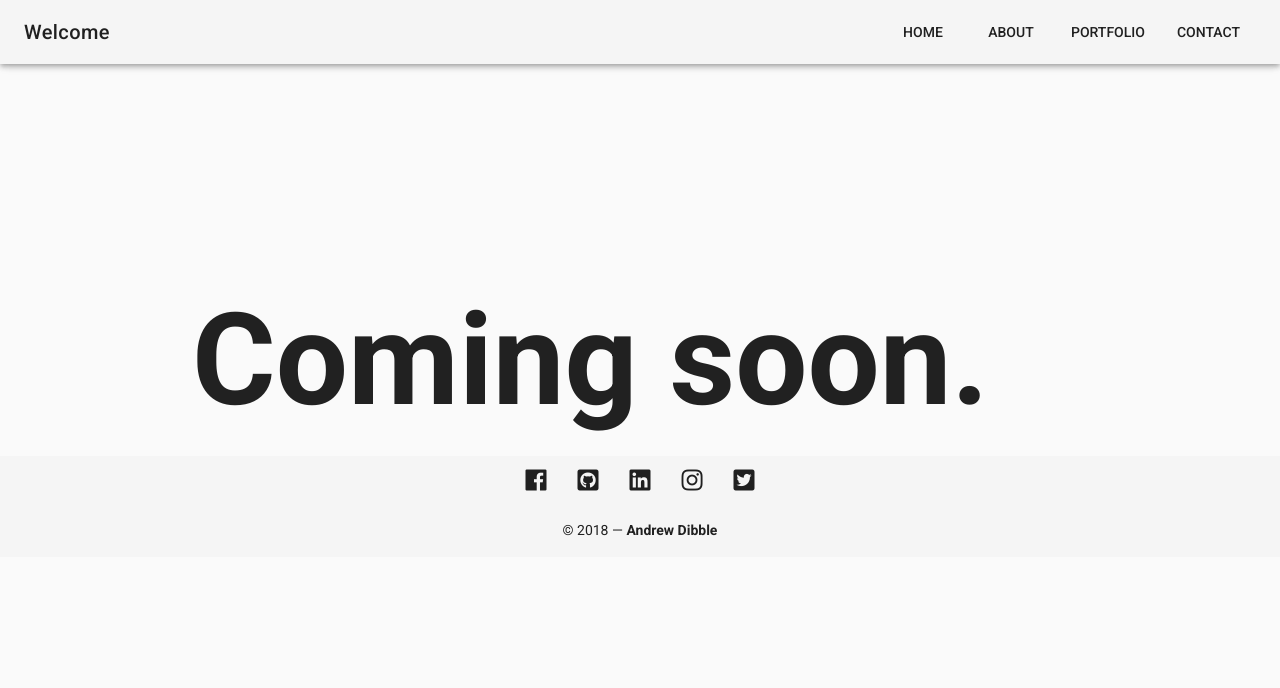
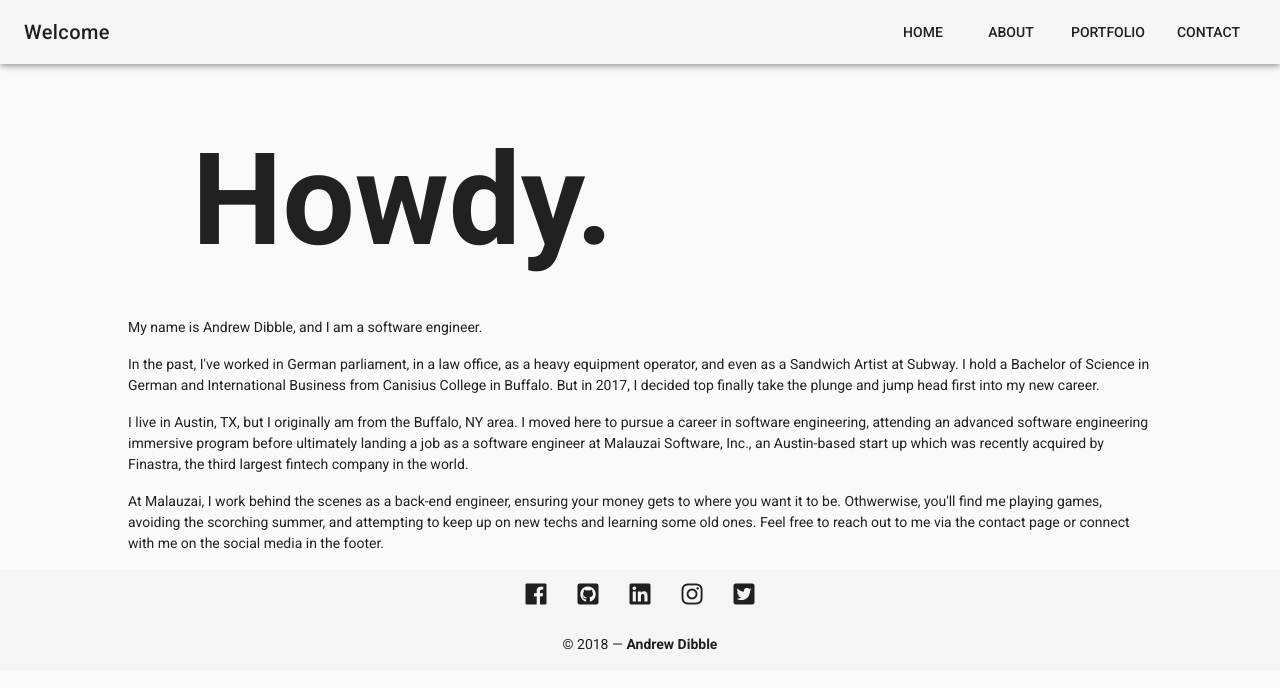
Before and after one commit to acdibble/andrew.dibble.codes, a Vue app: page /#/about in a window 1280 px wide. Shown: the top 688 px of the page. Built offline with nearby package versions, Linux system fonts and the light colour scheme.

Commit message:
Update about page finally

```diff
--- a/package.json
+++ b/package.json
@@ -10,7 +10,6 @@
     "lint": "eslint --ext .js,.vue src",
     "build": "node build/build.js",
     "heroku-postbuild": "node build/build.js",
-    "flask": "python app.py",
     "gc": "pm2 start server.js -- --production"
   },
   "dependencies": {
--- a/src/components/About.vue
+++ b/src/components/About.vue
@@ -1,6 +1,21 @@
 <template lang="pug">
   div
-    h1 Coming soon.
+    h1 Howdy.
+    br
+    p My name is Andrew Dibble, and I am a software engineer.
+    p In the past, I've worked in German parliament, in a law office, as a heavy equipment
+      |  operator, and even as a Sandwich Artist at Subway. I hold a Bachelor of Science in German
+      |  and International Business from Canisius College in Buffalo. But in 2017, I decided top
+      |  finally take the plunge and jump head first into my new career.
+    p I live in Austin, TX, but I originally am from the Buffalo, NY area. I moved here to pursue
+      |  a career in software engineering, attending an advanced software engineering immersive
+      |  program before ultimately landing a job as a software engineer at Malauzai Software,
+      |  Inc., an Austin-based start up which was recently acquired by Finastra, the third largest
+      |  fintech company in the world.
+    p At Malauzai, I work behind the scenes as a back-end engineer, ensuring your money gets to
+      |  where you want it to be. Othwerwise, you'll find me playing games, avoiding the scorching
+      |  summer, and attempting to keep up on new techs and learning some old ones. Feel free to
+      |  reach out to me via the contact page or connect with me on the social media in the footer.
 </template>
 
 <script>
@@ -12,7 +27,13 @@ export default {
 <style scoped>
 h1 {
   font-size: 10vw;
-  margin-top: 25vh;
+  margin-top: 5vh;
   margin-left: 15vw;
 }
+
+p {
+  font-size: 16;
+  margin-left: 10vw;
+  margin-right: 10vw;
+}
 </style>
```
